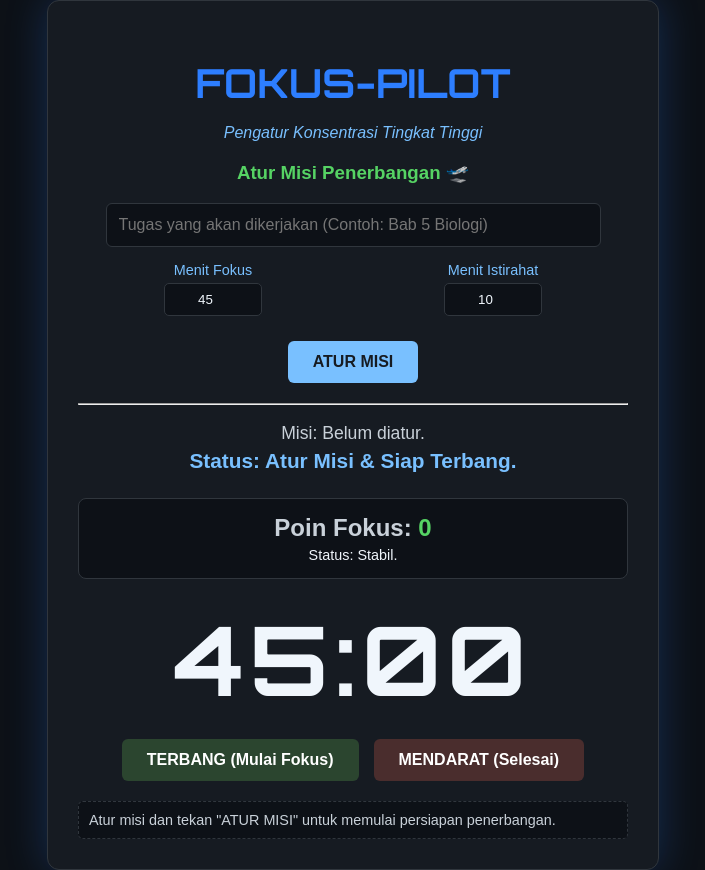
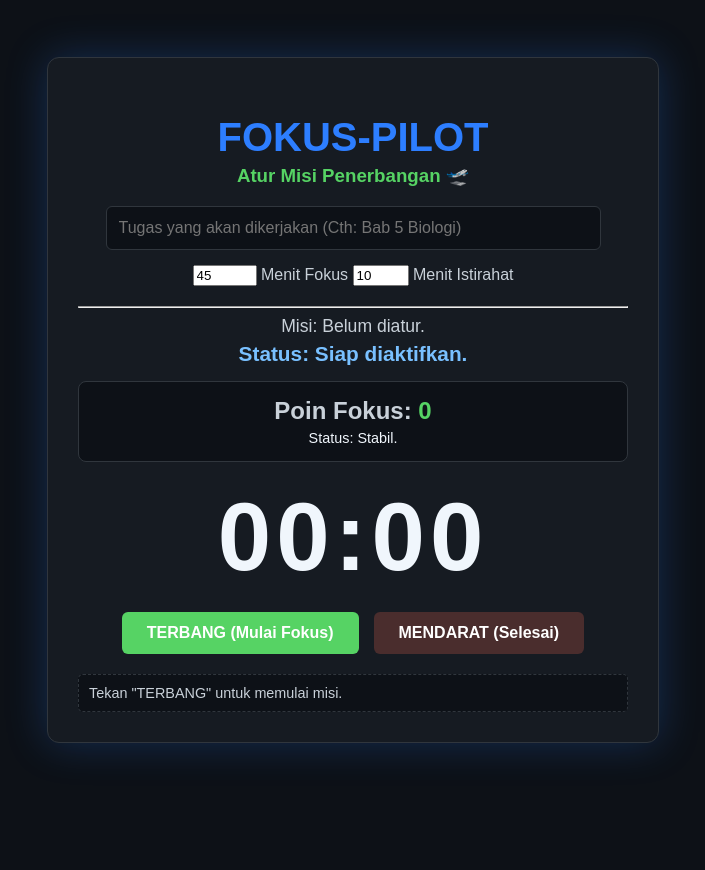
Before and after one commit to faathieem/Projek1, a plain HTML site: page index.html in a window 1280 px wide. Shown: the whole page, without its empty margins (287-992 px from the left). After the commit the page ends 800 px from the top, so only its background shows below. Drawn offline with Linux system fonts and the light colour scheme.

Commit message:
Update index.html

```diff
--- a/index.html
+++ b/index.html
@@ -5,39 +5,25 @@
     <meta name="viewport" content="width=device-width, initial-scale=1.0">
     <title>FOKUS-PILOT: Siap Terbang!</title>
     <link rel="stylesheet" href="style.css">
-
-    <link href="https://fonts.googleapis.com/css2?family=Orbitron:wght@400;700&display=swap" rel="stylesheet">
 </head>
 <body>
 
     <div class="kokpit-container">
         <h1>FOKUS-PILOT</h1>
-        <p class="tagline">Pengatur Konsentrasi Tingkat Tinggi</p>
 
-        <form id="mission-form" class="mission-setup">
+        <div class="mission-setup">
             <h3>Atur Misi Penerbangan 🛫</h3>
-            <input type="text" id="task-input" placeholder="Tugas yang akan dikerjakan (Contoh: Bab 5 Biologi)" required>
-
-            <div class="time-inputs">
-                <div class="time-group">
-                    <label for="focus-min-input">Menit Fokus</label>
-                    <input type="number" id="focus-min-input" value="45" min="5" max="180" required>
-                </div>
-                <div class="time-group">
-                    <label for="break-min-input">Menit Istirahat</label>
-                    <input type="number" id="break-min-input" value="10" min="1" max="60" required>
-                </div>
-            </div>
-
-            <button type="submit" id="setup-btn" class="action-btn setup-btn">ATUR MISI</button>
-        </form>
+            <input type="text" id="task-input" placeholder="Tugas yang akan dikerjakan (Cth: Bab 5 Biologi)">
+            <input type="number" id="focus-min-input" value="45" min="5" max="180">
+            <label for="focus-min-input">Menit Fokus</label>
+            <input type="number" id="break-min-input" value="10" min="1" max="60">
+            <label for="break-min-input">Menit Istirahat</label>
+        </div>
 
         <hr>
 
-        <div class="status-panel">
-            <div id="mission-display">Misi: Belum diatur.</div>
-            <div id="status-display">Status: Atur Misi & Siap Terbang.</div>
-        </div>
+        <div id="mission-display">Misi: Belum diatur.</div>
+        <div id="status-display">Status: Siap diaktifkan.</div>
 
         <div class="score-board">
             <h2>Poin Fokus: <span id="focus-points">0</span></h2>
@@ -45,31 +31,23 @@
         </div>
 
         <div class="timer-display">
-            <span id="minutes">45</span>:<span id="seconds">00</span>
+            <span id="minutes">00</span>:<span id="seconds">00</span>
         </div>
 
         <div class="controls">
-            <button id="start-btn" class="action-btn" disabled>TERBANG (Mulai Fokus)</button>
+            <button id="start-btn" class="action-btn">TERBANG (Mulai Fokus)</button>
             <button id="reset-btn" class="action-btn" disabled>MENDARAT (Selesai)</button>
         </div>
 
-        <div id="log-message">Atur misi dan tekan "ATUR MISI" untuk memulai persiapan penerbangan.</div>
+        <div id="log-message">Tekan "TERBANG" untuk memulai misi.</div>
     </div>
 
     <div id="break-modal" class="modal">
         <div class="modal-content">
             <h3>🛬 Waktunya Micro-Break Challenge!</h3>
-            <p id="break-challenge-text">Ambil jeda sejenak untuk memulihkan energi.</p>
-            <div id="break-timer">10:00</div>
-            <button id="continue-btn" disabled>LANJUTKAN MISI</button>
-        </div>
-    </div>
-
-    <div id="report-modal" class="modal">
-        <div class="modal-content">
-            <h3>✅ LAPORAN PENERBANGAN</h3>
-            <div id="report-details"></div>
-            <button id="close-report-btn">TUTUP LAPORAN</button>
+            <p id="break-challenge-text"></p>
+            <div id="break-timer"></div>
+            <button id="continue-btn">LANJUTKAN MISI</button>
         </div>
     </div>
 
```
